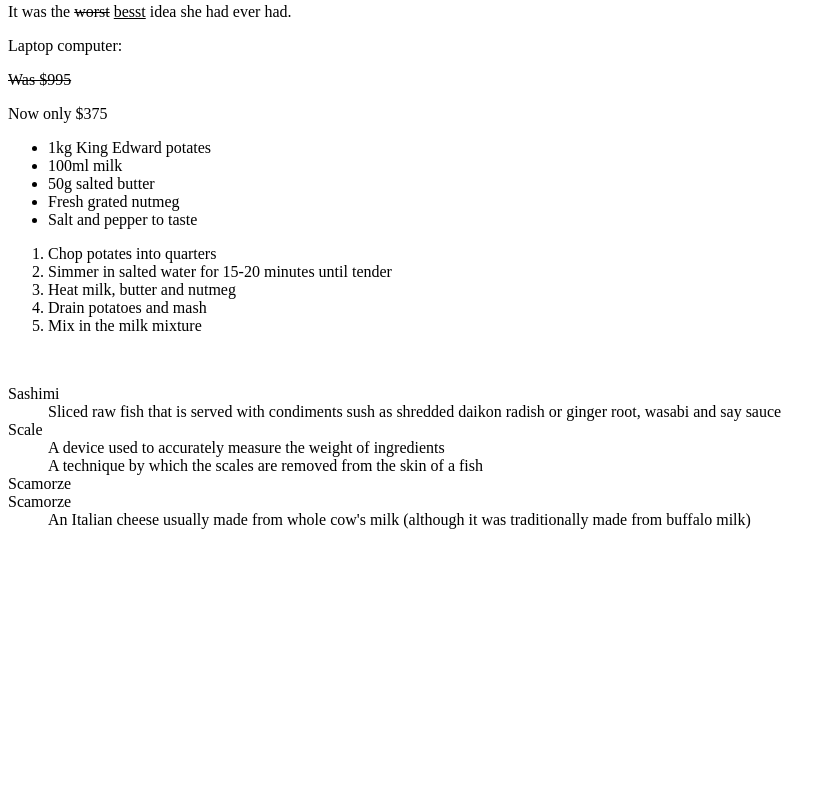
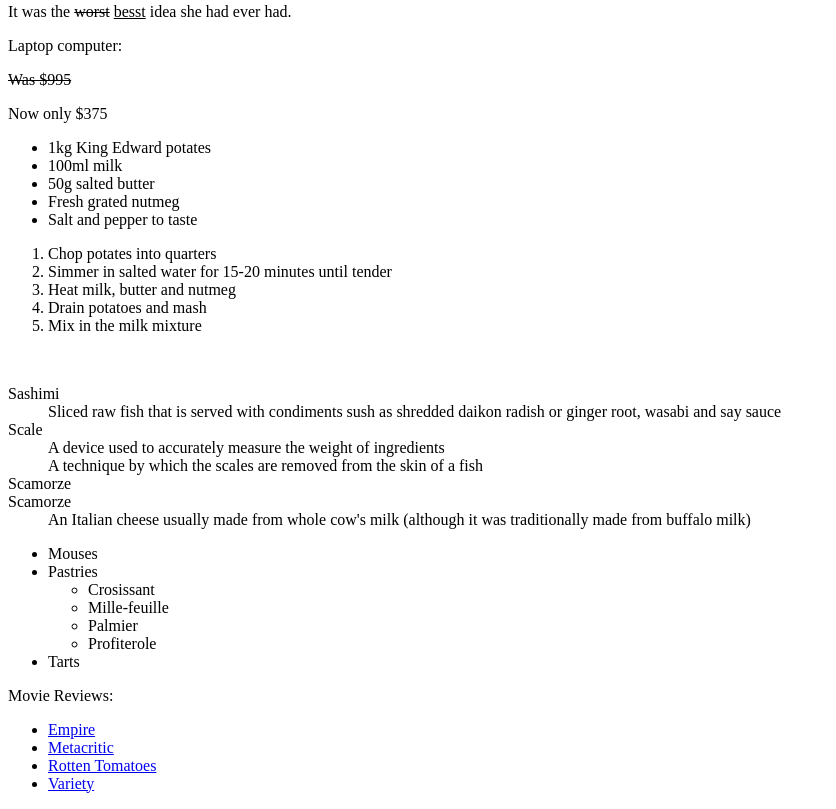
Before and after one commit to MissingPositron/MissingPositron.github.io, a plain HTML site: page index.html in a window 1280 px wide. Shown: the part 1322-2131 px from the top of the page, without its empty margins (0-836 px from the left). Before the commit the page ends 1867 px from the top, so only its background shows below. Drawn offline with Linux system fonts and the light colour scheme.

Commit message:
Learn the nest lists

```diff
--- a/index.html
+++ b/index.html
@@ -115,5 +115,34 @@
                 (although it was traditionally made from buffalo milk)</dd>
         </dl>
 
+
+	<ul>
+		<li> Mouses</li>
+		<li> Pastries
+			<ul>
+				<li>Crosissant</li>
+				<li>Mille-feuille</li>
+				<li>Palmier</li>
+				<li>Profiterole</li>
+			</ul>
+		</li>
+		<li>Tarts</li>
+	</ul>
+
+
+	<p>Movie Reviews:
+	    <ul>
+		    <li><a href="http://www.empireonline.com">
+				    Empire</a></li>
+		    <li><a href="http://www.metacritic.com">
+				    Metacritic</a></li>
+		    <li><a href="http://www.rottentomatoes.com">
+				    Rotten Tomatoes</a></li>
+		    <li><a href="http://www.variety.com">
+				    Variety</a></li>
+	    </ul>
+	</p>
+
+
     </body>
 </html>
```
